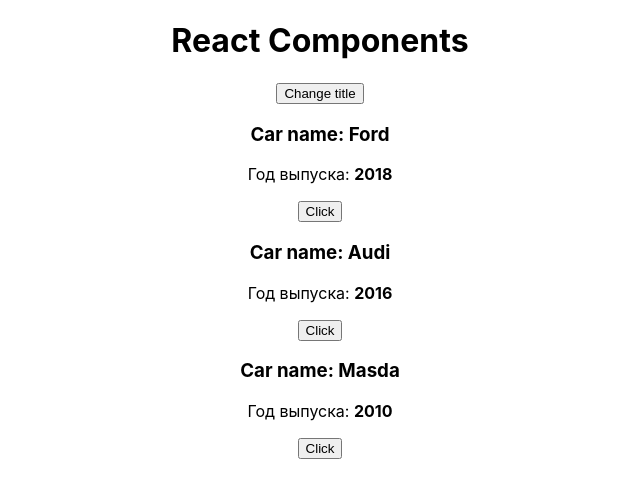
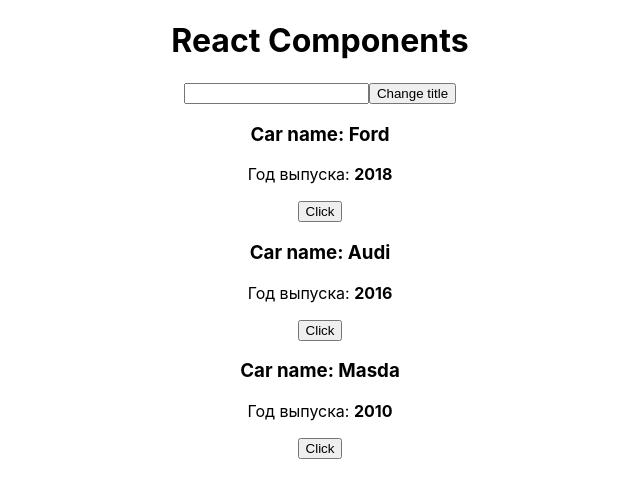
Before and after one commit to SergSmith64/react-udemu, a React (Create React App) app in the folder react-theory/: page / in a window 1280 px wide. Shown: the top 498 px of the page, without its empty margins (320-960 px from the left). Built offline with nearby package versions, Linux system fonts and the light colour scheme.

Commit message:
17: listening for input and passing event.target.value using setState to the pageTitle component

```diff
--- a/react-theory/src/App.js
+++ b/react-theory/src/App.js
@@ -25,6 +25,12 @@
 			pageTitle: newTitle
 		})
 	}
+	handleInput = (event) => {
+		console.log('change input', event.target.value);
+		this.setState({
+			pageTitle: event.target.value
+		})
+	}
 
 	render() {
 		const divStyle = {
@@ -35,7 +41,10 @@
 		return (
 			<div style={divStyle}>
 				<h1>{this.state.pageTitle}</h1>
-				<button onClick={this.changeTitleHandler.bind(this, 'Chan')}>Change title</button>
+
+				<input type="text" onChange={this.handleInput} />
+
+				<button onClick={this.changeTitleHandler.bind(this, 'Changed!')}>Change title</button>
 				<Car
 					name={cars[0].name}
 					year={cars[0].year}
```
Also changed, not shown: 1 other file (tests, documents, lock files or other folders).
